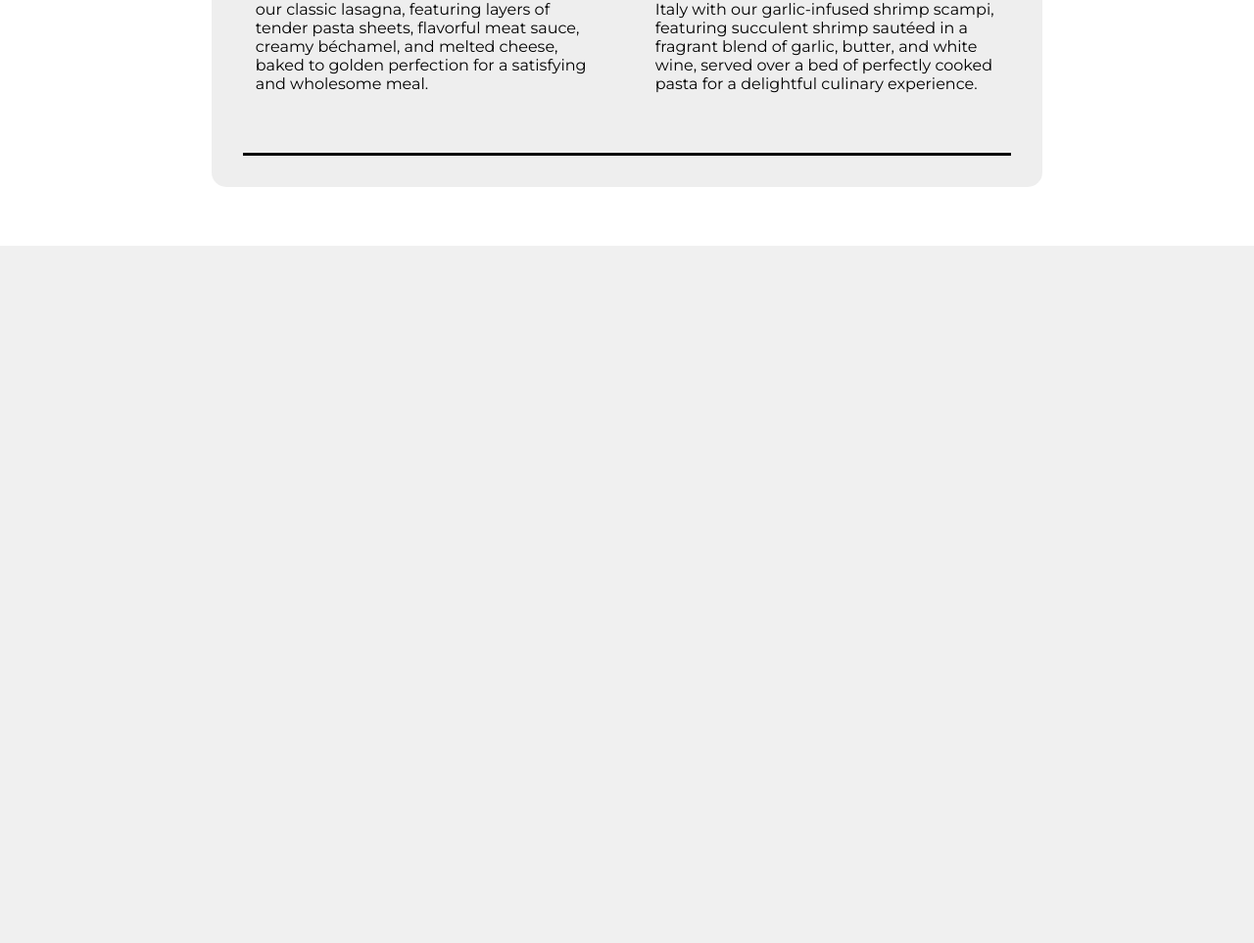
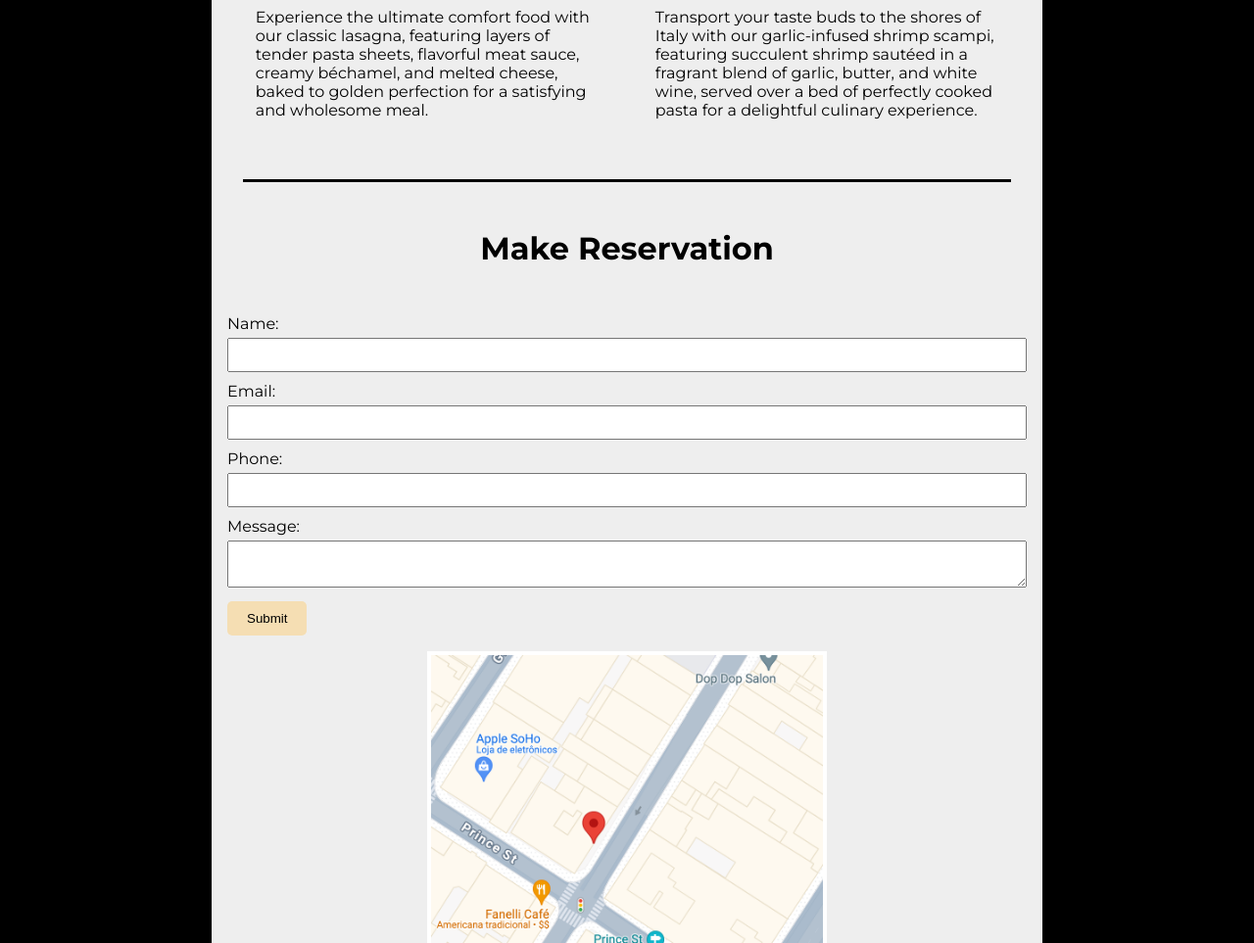
Before and after one commit to douglasmnegri/restaurant-page, a website built with webpack: page src/index.html in a window 1280 px wide. Shown: the part 1837-2800 px from the top of the page at 98% size. Before the commit the page ends 2088 px from the top, so only its background shows below. Built offline with nearby package versions, Linux system fonts and the light colour scheme.

Commit message:
add a map to the restaurant location

```diff
--- /dev/null
+++ b/contact.js
@@ -0,0 +1,70 @@
+import randomMap from "./src/images/random-map.png";
+
+function contact() {
+  const content = document.querySelector("#content");
+  const form = document.createElement("div");
+
+  const contact = document.createElement("h1");
+  contact.classList.add("contact-title");
+  contact.textContent = "Make Reservation";
+
+  const nameLabel = document.createElement("label");
+  nameLabel.textContent = "Name:";
+  const nameInput = document.createElement("input");
+  nameInput.setAttribute("type", "text");
+  nameInput.setAttribute("name", "name");
+
+  const emailLabel = document.createElement("label");
+  emailLabel.textContent = "Email:";
+  const emailInput = document.createElement("input");
+  emailInput.setAttribute("type", "email");
+  emailInput.setAttribute("name", "email");
+
+  const phoneLabel = document.createElement("label");
+  phoneLabel.textContent = "Phone:";
+  const phoneInput = document.createElement("input");
+  phoneInput.setAttribute("type", "tel");
+  phoneInput.setAttribute("name", "phone");
+
+  const messageLabel = document.createElement("label");
+  messageLabel.textContent = "Message:";
+  const messageTextarea = document.createElement("textarea");
+  messageTextarea.setAttribute("name", "message");
+
+  const submitButton = document.createElement("button");
+  submitButton.setAttribute("type", "submit");
+  submitButton.textContent = "Submit";
+
+  const mapContainer = document.createElement("div");
+  mapContainer.classList.add("map");
+
+  const map = document.createElement("img");
+  map.src = randomMap;
+
+  const address = document.createElement("div");
+  address.classList.add("address");
+  address.innerHTML = "295 Mercer St, New York, NY 10012, USA<br>(212) 555-0198";
+
+  form.appendChild(contact);
+  form.appendChild(nameLabel);
+  form.appendChild(nameInput);
+  form.appendChild(document.createElement("br"));
+  form.appendChild(emailLabel);
+  form.appendChild(emailInput);
+  form.appendChild(document.createElement("br"));
+  form.appendChild(phoneLabel);
+  form.appendChild(phoneInput);
+  form.appendChild(document.createElement("br"));
+  form.appendChild(messageLabel);
+  form.appendChild(messageTextarea);
+  form.appendChild(document.createElement("br"));
+  form.appendChild(submitButton);
+  mapContainer.appendChild(map);
+  mapContainer.appendChild(address);
+
+  // Append form to container element
+  content.appendChild(form);
+  content.appendChild(mapContainer);
+}
+
+export { contact };
--- a/src/home.js
+++ b/src/home.js
@@ -57,7 +57,7 @@ function home() {
 
   const carbonaraDescription = document.querySelector(".food-item1 > div");
   carbonaraDescription.textContent =
-    "Indulge in the velvety richness of our creamy carbonara pasta, featuring al dente spaghetti coated in a luscious sauce made with eggs, Parmesan cheese, and crispy bacon, creating a symphony of flavors with every bite.";
+    "Indulge in the velvety richness of our creamy carbonara pasta, featuring al dente spaghetti coated in a luscious sauce made with eggs, Parmesan cheese, and crispy bacon.";
 
   const lasagnaDescription = document.querySelector(".food-item2 > div");
   lasagnaDescription.textContent =
--- a/src/index.js
+++ b/src/index.js
@@ -1,4 +1,7 @@
 import _ from "lodash";
 import "./style.css";
 import { home } from './home.js';
+import { contact } from "../contact.js";
 home();
+
+contact();
--- a/src/style.css
+++ b/src/style.css
@@ -14,7 +14,7 @@ li {
 }
 
 body {
-  background-color: #f0f0f0;
+  background-color: #000000;
   font-family: var(--main-font);
 }
 
@@ -22,8 +22,7 @@ body {
   display: grid;
   grid-template-rows: 0.5fr 6fr;
   grid-template-columns: 0.5fr 1fr 0.5fr;
-  background-color: #fff;
-
+  background-color: #000000;
 }
 
 header {
@@ -70,7 +69,7 @@ header button:hover::after {
 }
 
 #title {
-  font-size: large;
+  font-size: 3.5em;
 }
 
 #content {
@@ -94,7 +93,7 @@ header button:hover::after {
 
 .menu-items {
   display: grid;
-  grid-template-columns: 2fr 1fr;
+  grid-template-columns: 1fr 1fr;
 }
 
 .menu-items img {
@@ -107,6 +106,13 @@ header button:hover::after {
 .finish-block {
   display: flex;
   border-bottom: solid black;
+  justify-content: center;
+  margin: 1em;
+  padding: 0.5em;
+}
+
+.contact-title {
+  display: flex;
   justify-content: center;
   margin: 1em;
   padding: 0.5em;
@@ -133,3 +139,49 @@ header button:hover::after {
   margin-top: 0.5em;
   font-family: var(--main-font);
 }
+
+form {
+  max-width: 400px;
+  margin: 0 auto;
+}
+label {
+  display: block;
+  margin-bottom: 5px;
+}
+input,
+textarea {
+  width: 100%;
+  padding: 8px;
+  margin-bottom: 10px;
+  box-sizing: border-box;
+}
+#content button {
+  padding: 10px 20px;
+  background-color: wheat;
+  display: inline-block;
+  padding: 10px 20px;
+  position: relative;
+  border: none;
+  border-radius: 5px;
+  cursor: pointer;
+  transition: transform 0.2s ease;
+  appearance: none;
+}
+
+.map {
+  display: grid;
+  justify-content: center;
+  gap: 1em;
+  padding: 1em;
+}
+
+.map img {
+  width: 400px;
+  border: solid white 4px;
+}
+
+.address {
+  display: flex;
+  text-align: center;
+  justify-content: center;
+}
```
Also changed, not shown: src/images/random-map.png (added).
